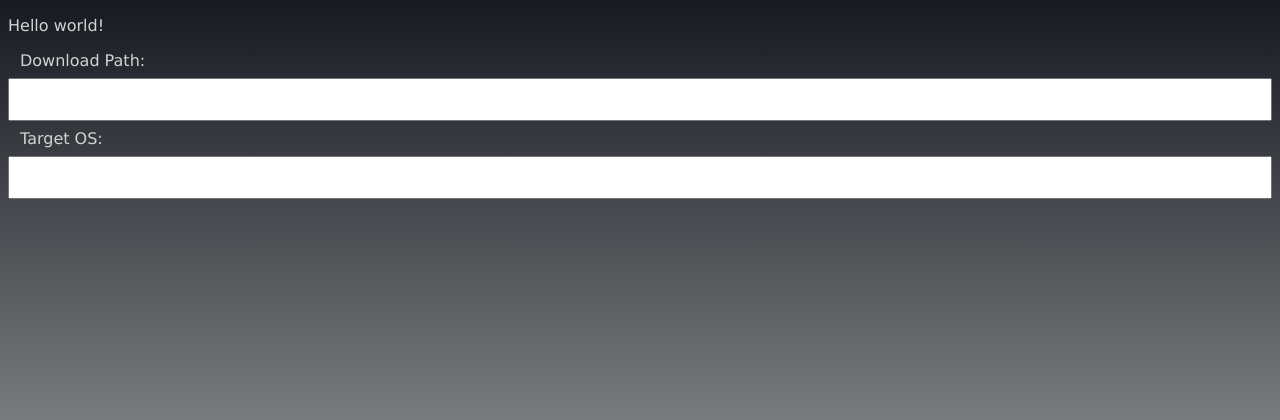
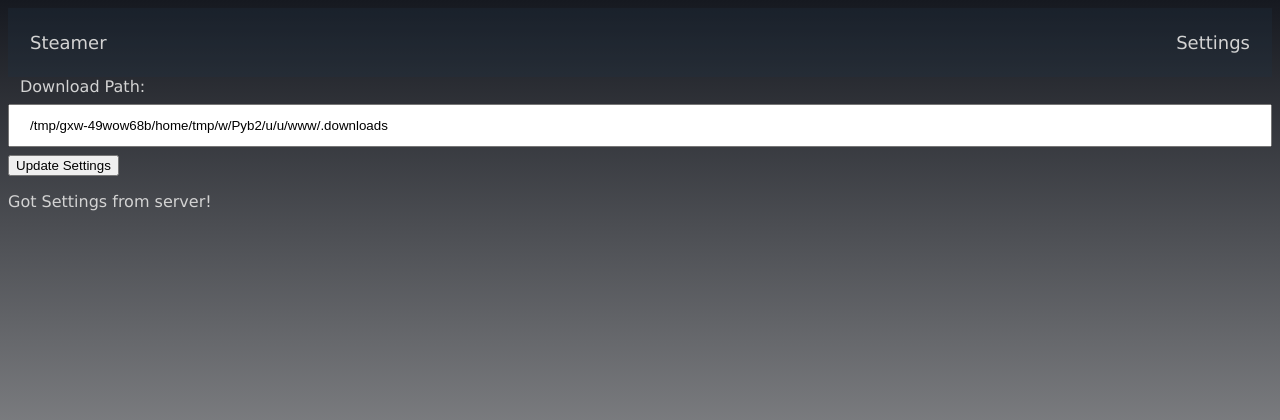
Before and after one commit to Caddox/Steamer, a Flask app: page /settings in a window 1280 px wide. Shown: the top 420 px of the page. Run offline with Flask 2, Linux system fonts and the light colour scheme.

Commit message:
Added settings functionallity

```diff
--- a/app.py
+++ b/app.py
@@ -6,6 +6,7 @@
 from steam.enums import EResult
 from client import LocalSteamClient
 from db import init_app, get_db
+from pathlib import Path
 
 from timelimits import TimeRange
 
@@ -122,9 +123,17 @@
     # Return JSON data containing the settings that can be updated.
     payload = {
         "download_location": str(steam.download_location.resolve()),
-
     }
     return payload
+
+@app.route("/api/v1/settings/set", methods=["POST"])
+def api_update_settings():
+    j = request.get_json()
+
+    steam.download_location = Path(j['download_location'])
+    print(steam.download_location)
+
+    return {'response': 'Settings updated.'}
 
 @app.route("/api/v1/query_downloads")
 def api_query_downloads():
--- /dev/null
+++ b/static/settings.js
@@ -0,0 +1,39 @@
+// This file uses jQuery
+
+$(document).ready(function() {
+    // Add the current text to the boxes
+    $.ajax({
+        url: window.location.origin + "/api/v1/settings",
+
+        success: function(data) {
+            $("#steamer-settings-dl-path").val(data.download_location);
+
+            // Update message log
+            $("#steamer-message-log").append(
+                '<p>Got Settings from server!</p>'
+            );
+        }
+    });
+
+    $("#steamer-settings-submit-button").click(function() {
+        // Send new information to the sever
+        payload = {
+            download_location: $("#steamer-settings-dl-path").val(),
+        };
+
+
+        $.ajax({
+            url: window.location.origin + "/api/v1/settings/set",
+            type: "POST",
+            contentType: "application/json",
+
+            data: JSON.stringify(payload),
+
+            success: function(data) {
+                $("#steamer-message-log").append(
+                    '<p>' + data.response + '</p>'
+                );
+            },
+        });
+    });
+});
--- a/templates/settings.html
+++ b/templates/settings.html
@@ -3,16 +3,22 @@
     <head>
         <title>Steamer is Warming up. . .</title>
         <link rel="stylesheet" type="text/css" href="{{ url_for('static', filename='base.css') }}">
+        <script src="https://cdnjs.cloudflare.com/ajax/libs/jquery/3.6.0/jquery.min.js" integrity="sha512-894YE6QWD5I59HgZOGReFYm4dnWc1Qt5NtvYSaNcOP+u1T9qYdvdihz0PPSiiqn/+/3e7Jo4EaG7TubfWGUrMQ==" crossorigin="anonymous" referrerpolicy="no-referrer"></script>
+        <script type="text/javascript" src="{{ url_for('static', filename='settings.js') }} "></script>
     </head>
 
     <body>
-        <p> Hello world! </p>
-        <form>
-            <label for='download_path'>Download Path:</label>
-            <input type='text' name='download_path' />
-            <label for='target_os'>Target OS:</label>
-            <input type='text' name='target_os' />
-        </form>
+        <div class="header">
+            <a href='/'>Steamer</a>
+            <div class='header-right'>
+                <a href="/settings">Settings</a>
+            </div>
+        </div>
+        <label for='download_path'>Download Path:</label>
+        <input id='steamer-settings-dl-path' type='text' name='download_path' value="hello!"/>
+        <button id='steamer-settings-submit-button'>Update Settings</button>
+
+        <div id="steamer-message-log"></div>
     </body>
 
 </html>
```
